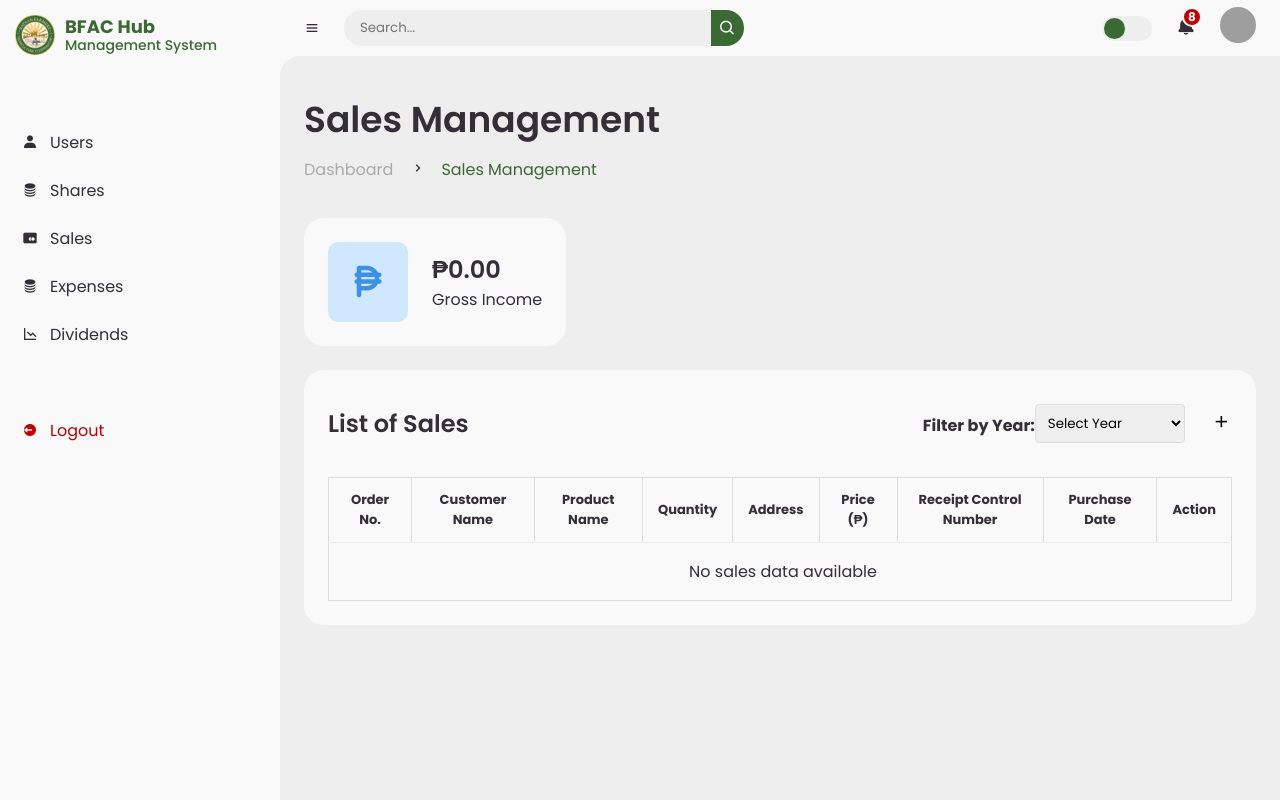
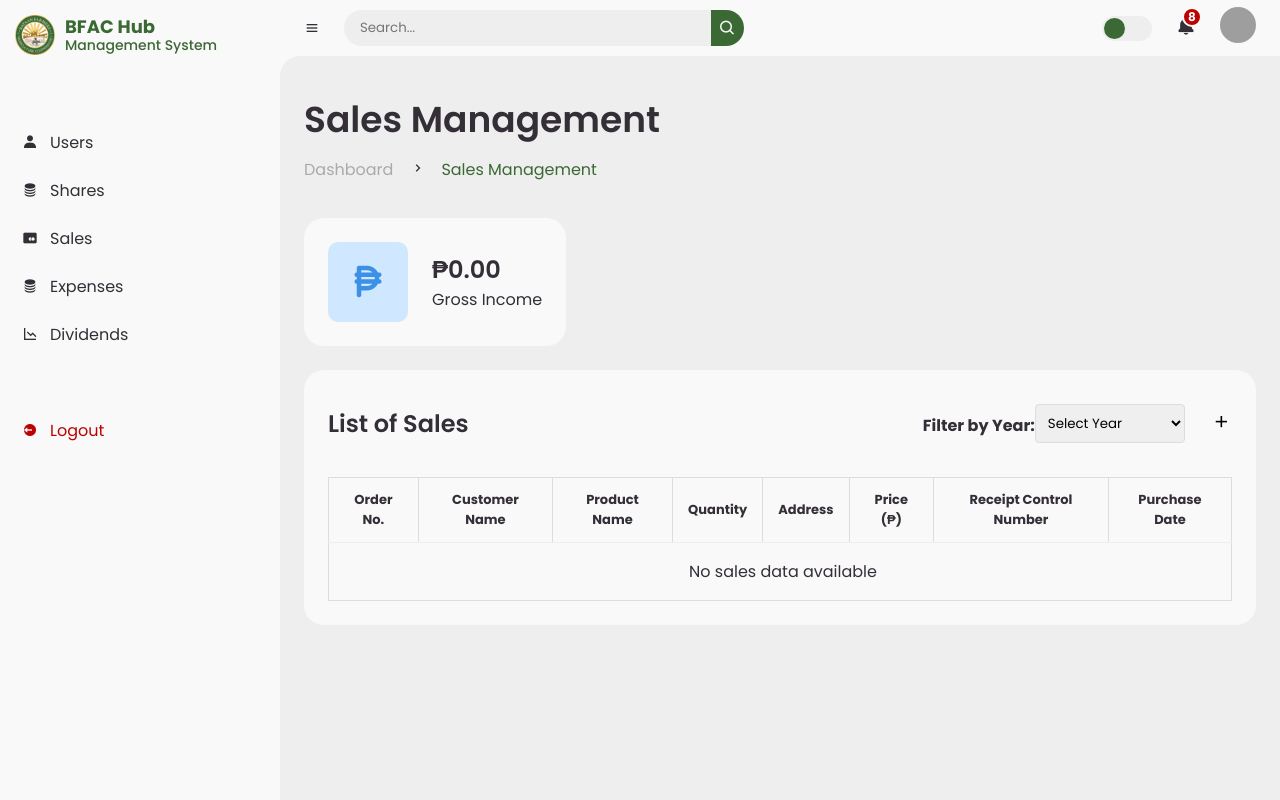
Before and after one commit to jnava-code/bfac, a PHP site: page /bfac/admin/sales.php in a window 1280 px wide. Run offline with PHP 8.4, Linux system fonts and the light colour scheme; the visitor is signed in with stand-in values (Sample User, id 1); data that the repository does not hold is empty; some libraries are stand-ins or nearby versions; grey boxes are pictures that could not be loaded.

Commit message:
Update sales.php

```diff
--- a/admin/sales.php
+++ b/admin/sales.php
@@ -81,7 +81,6 @@
                 <th>Price (₱)</th>
                 <th>Receipt Control Number</th>
                 <th>Purchase Date</th>
-                <th>Action</th>
               </tr>
             </thead>
             <tbody id="incomeTableBody"></tbody>
@@ -242,7 +241,6 @@
                 <td>₱${item.amount}</td>
                 <td>${item.receipt_no}</td>
                 <td>${item.purchase_date}</td>
-                <td><button class="action-btn">Edit</button></td>
               </tr>
             `;
             incomeTableBody.insertAdjacentHTML("beforeend", salesHTML);
```
